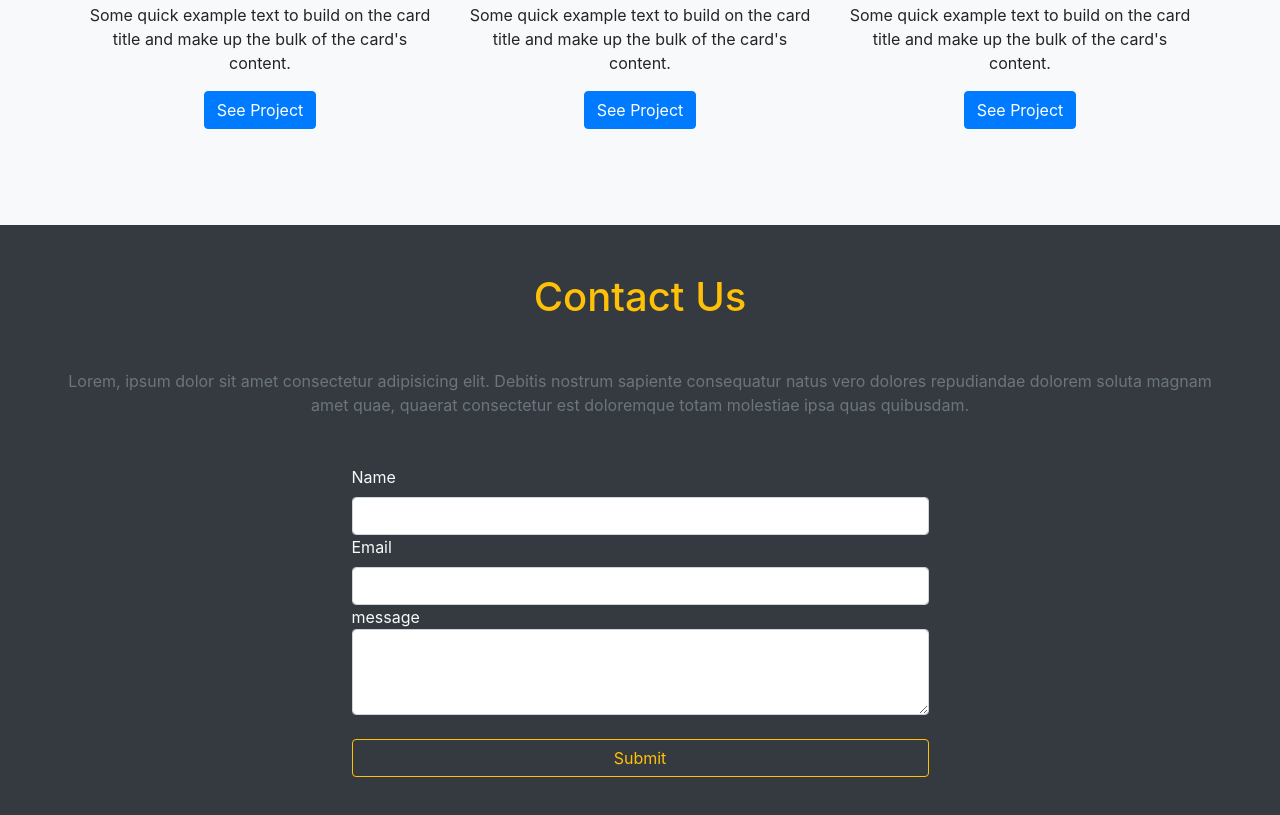
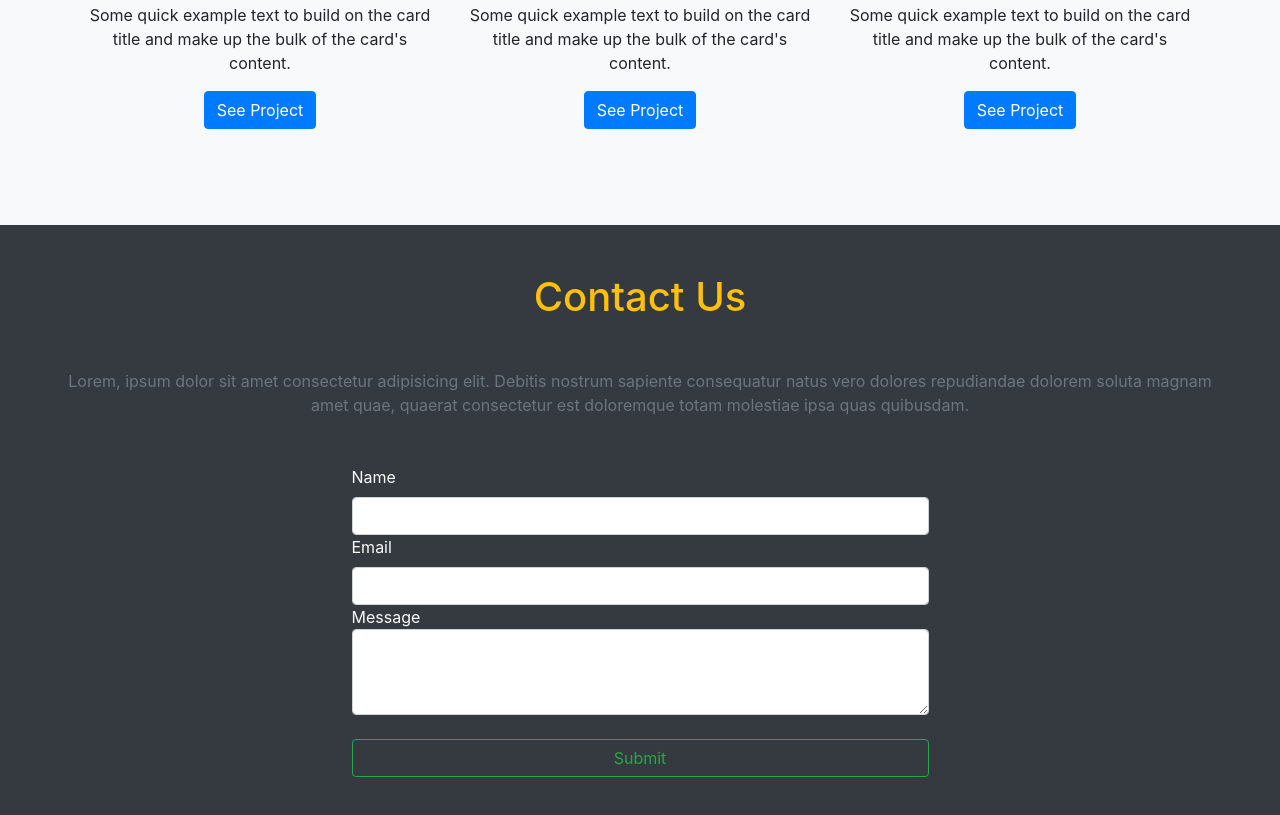
Before and after one commit to Masouma864/bootsrap-project, a plain HTML site: page index.html in a window 1280 px wide. Shown: the part 1189-2004 px from the top of the page. Drawn offline with nearby package versions, Linux system fonts and the light colour scheme.

Commit message:
update index file

```diff
--- a/index.html
+++ b/index.html
@@ -123,10 +123,10 @@
                       <input type="password" class="form-control" >
 
 
-                      <label class="form-check-label" for="exampleCheck1">message</label>
+                      <label class="form-check-label" for="exampleCheck1">Message</label>
                       <textarea type="textarea" class="form-control" cols="30" rows="3" ></textarea>
                <br>
-                    <button type="submit" class="btn btn-outline-warning btn-block">Submit</button>
+                    <button type="submit" class="btn btn-outline-success btn-block">Submit</button>
                   </form>
             </div>
         </div>
```
